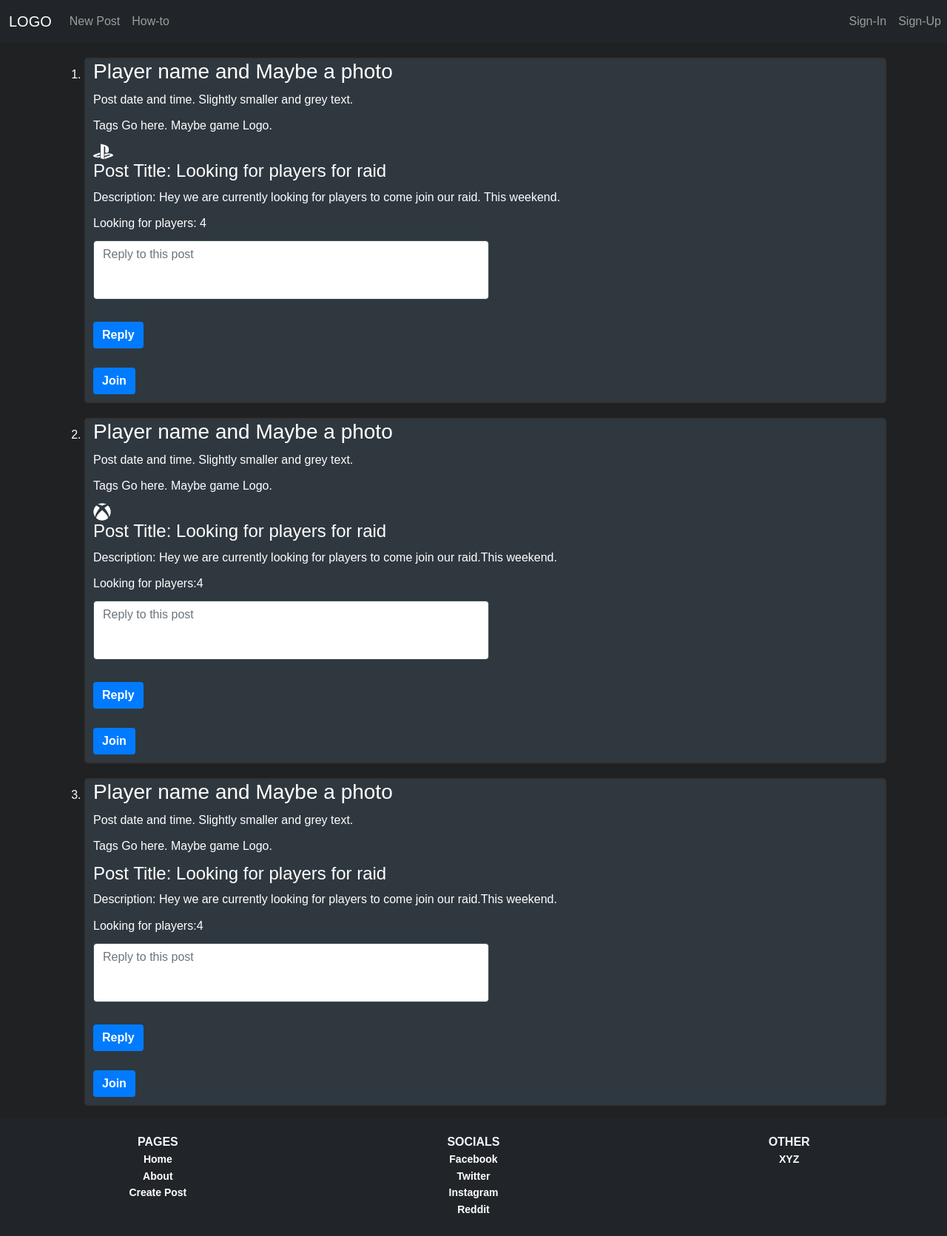
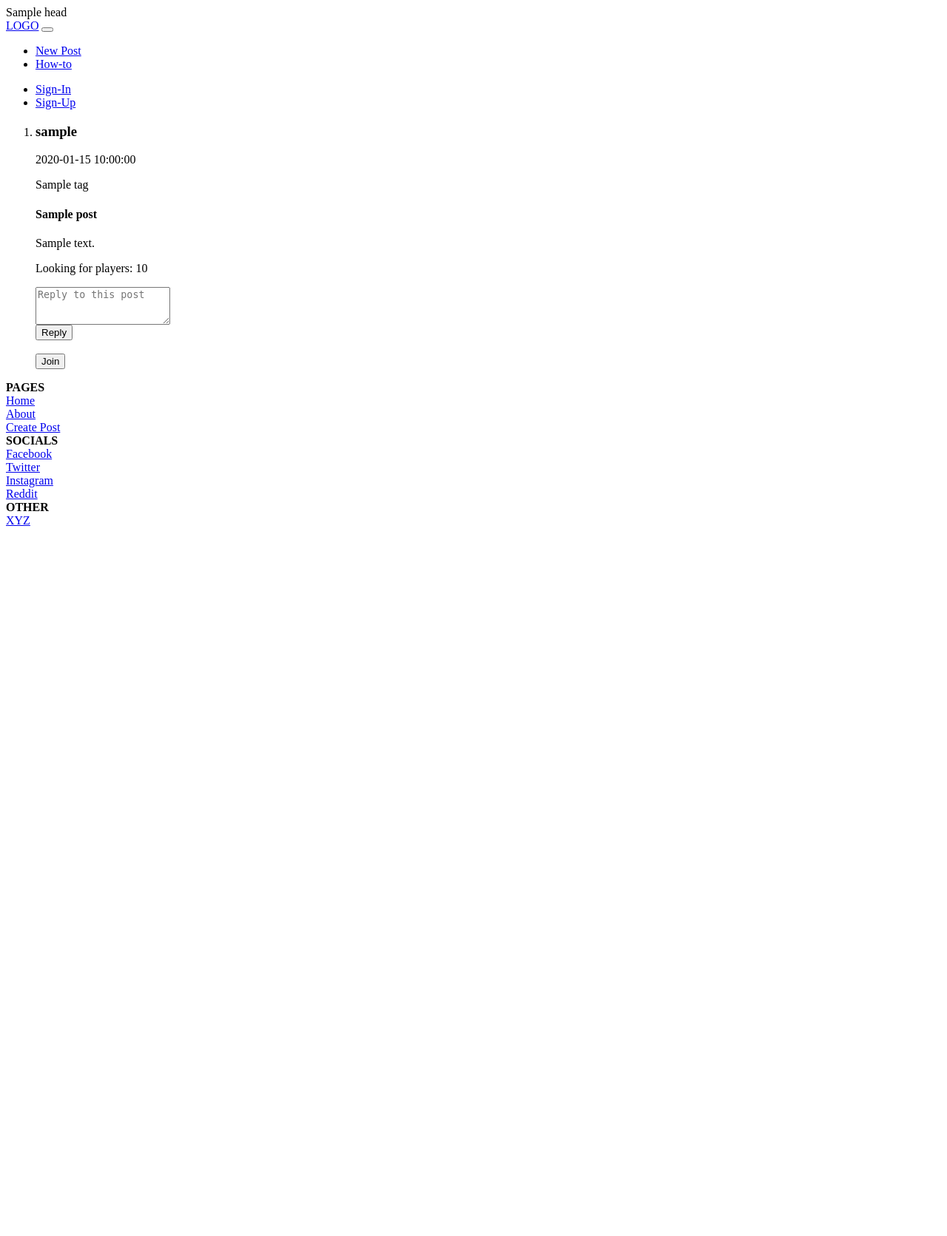
Before and after one commit to MelecaZane/AgileWebDev, a Python web app: template app/templates/index.html in a window 1280 px wide. Shown: the whole page at 74% size. After the commit the page ends 711 px from the top, so only its background shows below. Run offline with Jinja, Linux system fonts and the light colour scheme; the template is opened without the code that fills it: most values are stand-ins (such as "Sample title", 1, 10 or a date in 2020); some libraries are stand-ins or nearby versions.

Commit message:
Added templating to `index.html`

```diff
--- a/app/templates/index.html
+++ b/app/templates/index.html
@@ -1,15 +1,6 @@
 <html lang="en">
-<head>
-    <meta charset="UTF-8">
-    <meta name="viewport" content="width=device-width, initial-scale=1.0, shrink-to-fit=no">
-    <title>Home</title>
-    <link href="https://cdn.jsdelivr.net/npm/bootstrap@5.0.2/dist/css/bootstrap.min.css" rel="stylesheet">
-    <link rel="stylesheet" href="/static/style.css">
-    <script src="https://code.jquery.com/jquery-3.7.1.js"></script>
-    <script src="https://cdn.jsdelivr.net/npm/bootstrap@5.0.2/dist/js/bootstrap.bundle.min.js"></script>
-    <script src="/static/script.js"></script>
-    <script src="https://kit.fontawesome.com/96ce613701.js" crossorigin="anonymous"></script>
-</head>
+<!-- Inserts head and allows <> tag delimiters to be inserted -->
+{{ head|safe }}
 <body>
     <nav class="navbar navbar-expand-lg navbar-dark bg-dark fixed-top">
         <a class="navbar-brand" href="/templates/index.html">LOGO</a>
@@ -38,62 +29,28 @@
 
     <div class="container mt-5" id="mainPosts">
         <ol>
+
+            {% for post in posts %}
             <li class="Posts">
-                <h3>Player name and Maybe a photo </h3>
-                <p>Post date and time. Slightly smaller and grey text.</p>
-                <p>Tags Go here. Maybe game Logo.</p>
+                <h3>{{ post.user.username }}</h3>
+                <p>{{ post.post_time }}</p>
+                <p>
+                    {% for tag in post.tags %}
+                    {{ tag }}
+                    {% endfor %}
+                </p>
                 <i class='fab fa-playstation' style='font-size:24px;'></i>
                 <div>
-                    <h4>Post Title: Looking for players for raid</h4>
-                    <p>Description: Hey we are currently looking for players to come join our raid. This weekend.</p>
-                    <p>Looking for players: 4</p>
+                    <h4>{{ post.title }}</h4>
+                    <p>{{ post.description }}</p>
+                    <p>Looking for players: {{ post.player_amount }} </p>
                     <textarea id="replyTxtArea" class="form-control" rows="3" placeholder="Reply to this post"></textarea><br>
                     <button type="reply" class="btn btn-primary" id="standardBtn">Reply</button><br><br>
                     <button type="join" class="btn btn-primary" id="standardBtn">Join</button>
                 </div>
             </li>
-                <li class="Posts">
-                    <h3>Player name and Maybe a photo </h3>
-                    <p>Post date and time. Slightly smaller and grey text.</p>
-                    <p>Tags Go here. Maybe game Logo.</p>
-                    <i class="fa-brands fa-xbox" style="font-size: 24px;"></i>
-                    <div>
-                        <h4>
-                            Post Title: Looking for players for raid
-                        </h4>
-                        <p>
-                            Description: Hey we are currently looking for players to come join our raid.This weekend.
-                        </p>
-                        <p>
-                            Looking for players:4
-                        </p>
-                        <textarea id="replyTxtArea" class="form-control" rows="3" placeholder="Reply to this post"></textarea><br>
-                        <button type="reply" class="btn btn-primary" id="standardBtn">Reply</button><br><br>
-                    <button type="join" class="btn btn-primary" id="standardBtn">Join</button>
-                    </div>
-                </li>
-                <li class="Posts">
-                    <h3>Player name and Maybe a photo </h3>
-                    <p>Post date and time. Slightly smaller and grey text.</p>
-                    <p>Tags Go here. Maybe game Logo.</p>
-                    <div>
-                        <h4>
-                            Post Title: Looking for players for raid
-                        </h4>
-                        <p>
-                            Description: Hey we are currently looking for players to come join our raid.This weekend.
-                        </p>
-                        <p>
-                            Looking for players:4
-                        </p>
-                        <textarea id="replyTxtArea" class="form-control" rows="3" placeholder="Reply to this post"></textarea><br>
-                        <button type="reply" class="btn btn-primary" id="standardBtn">Reply</button><br><br>
-                    <button type="join" class="btn btn-primary" id="standardBtn">Join</button>
-                    </div>
-                </li>
-            </ol>
-        </div>
-
+            {% endfor %}
+        </ol>
         <footer class="bg-dark" id="footer">
             <div class="container-fluid">
                 <div class="row text-center">
```
Also changed, not shown: 1 other file.
